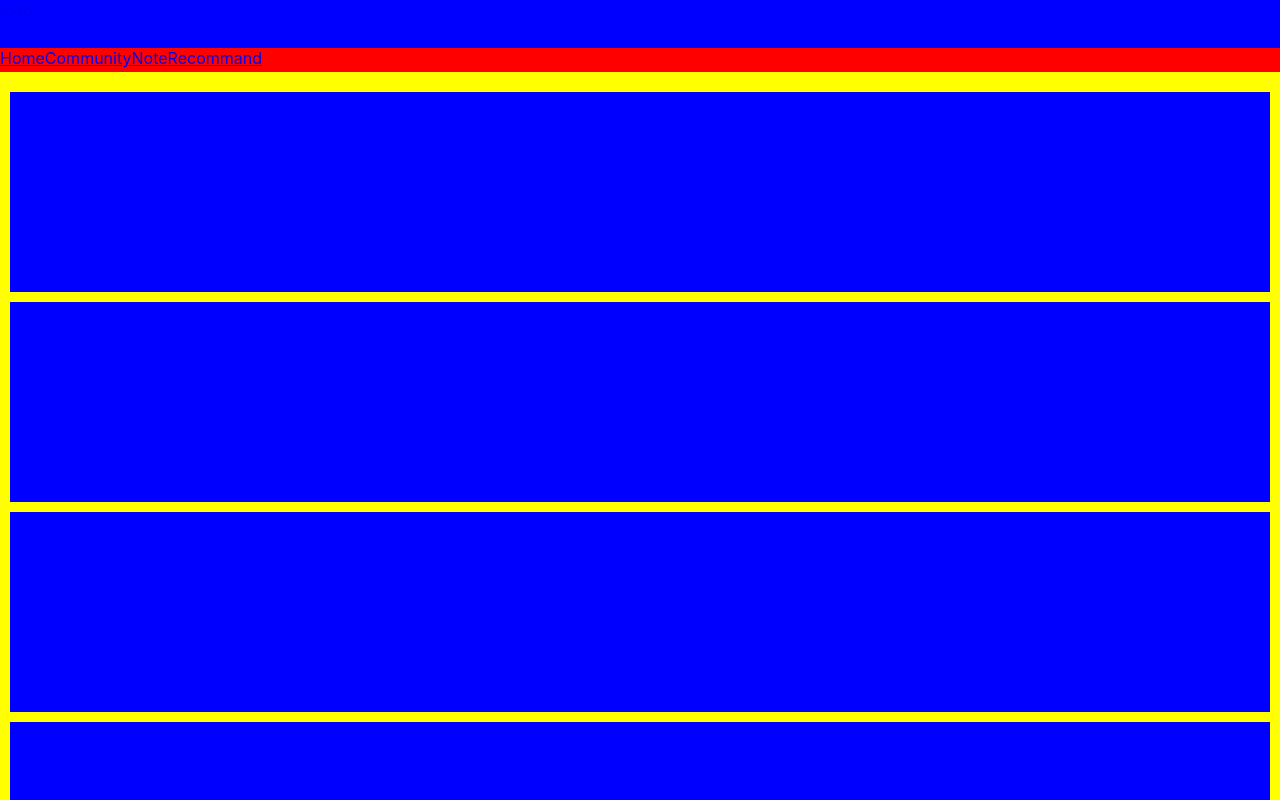
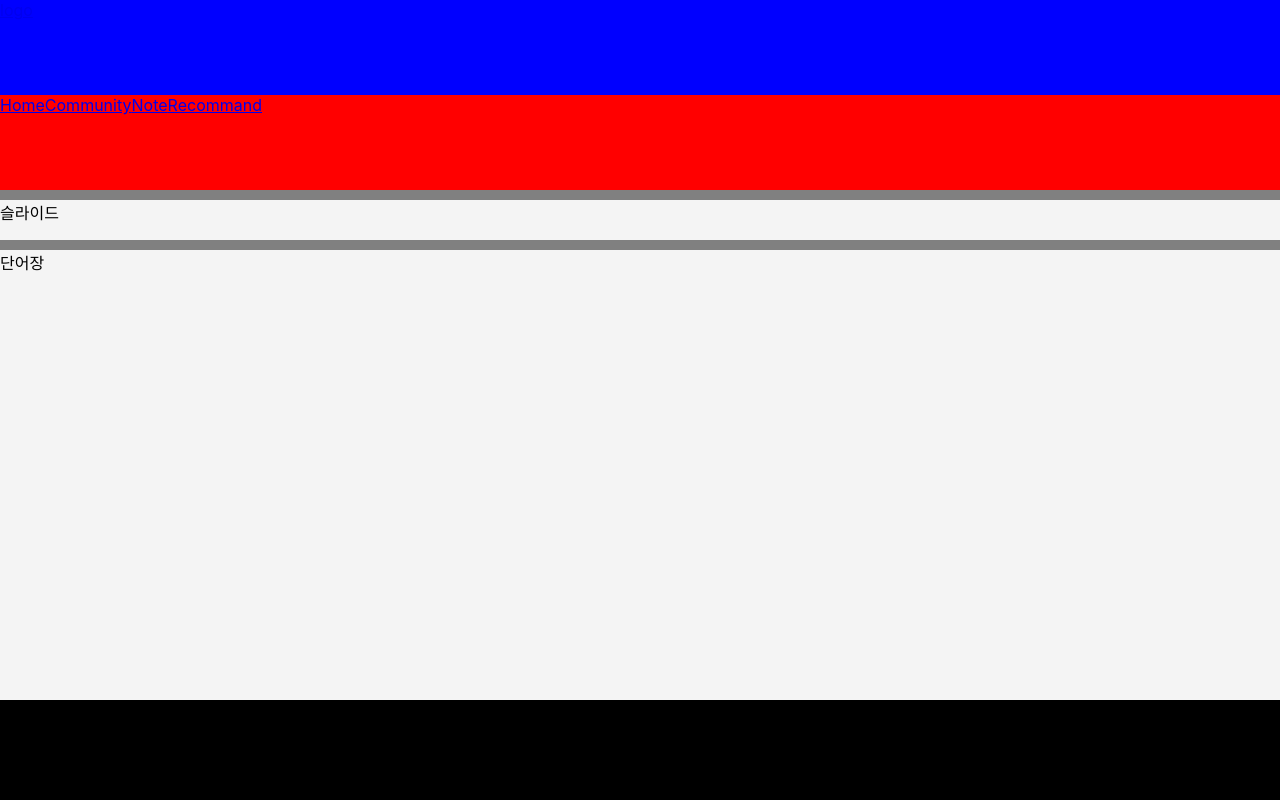
Before and after one commit to minu0897/capstone-yido, a React (Create React App) app: page / in a window 1280 px wide. Built offline with nearby package versions, Linux system fonts and the light colour scheme.

Commit message:
div Architecture

```diff
--- /dev/null
+++ b/src/components/common/footer/Footer.css
@@ -0,0 +1,5 @@
+.footer {
+    display: flex;
+    min-height: 100px; /* 뷰포트의 전체 높이 */
+    background-color: black;
+}
--- /dev/null
+++ b/src/components/common/footer/Footer.jsx
@@ -0,0 +1,11 @@
+import React from 'react';
+import './Footer.css'
+
+const Footer = () => {
+  return (
+    <div className='footer'>
+    </div>
+  );
+};
+
+export default Footer;
--- a/src/components/common/header/Header.css
+++ b/src/components/common/header/Header.css
@@ -1,4 +1,4 @@
 .header {
-    height: 100px;
+    height: 118px;
     background-color: blue;
 }
--- a/src/components/common/navigation/Navigation.css
+++ b/src/components/common/navigation/Navigation.css
@@ -1,4 +1,4 @@
 .navigation {
-    height: 50px;
+    height: 118px;
     background-color: red;
 }
--- a/src/index.css
+++ b/src/index.css
@@ -15,11 +15,10 @@ code {
   display: flex;
   flex-direction: column;
   height: 100vh; /* 전체 뷰포트 높이 */
+  overflow: auto;
 }
 .box{
-  left: 10%;
-  right: 10%;
-  background-color: blue;
+  background-color: #F4F4F4;
   height: 200px;
   margin-top: 10px;
 }
--- a/src/index.js
+++ b/src/index.js
@@ -2,6 +2,7 @@ import { BrowserRouter, Route, Routes } from 'react-router-dom';
 import ReactDOM from 'react-dom/client';
 import './index.css';
 import Header from './components/common/header/Header';
+import Footer from './components/common/footer/Footer';
 import Navigation from './components/common/navigation/Navigation';
 import Home from './pages/Home/Home';
 import Note from './pages/Note/Note';
@@ -22,6 +23,7 @@ root.render(
         <Route path='/Note' element={<Note />} />
         <Route path='/Recommand' element={<Recommand />} />
       </Routes>
+      <Footer />
     </BrowserRouter>
   </div>
 );
--- a/src/pages/Home/Home.css
+++ b/src/pages/Home/Home.css
@@ -1,6 +1,4 @@
 .home {
-  background-color: yellow;
-  padding: 10px;
+  background-color: gray;
   flex-grow: 1; /* 나머지 공간 차지 */
-  overflow: scroll;
 }
--- a/src/pages/Home/Home.jsx
+++ b/src/pages/Home/Home.jsx
@@ -6,19 +6,11 @@ const Home = () => {
 
   return (
     <div className='home'>
-      <div className='box'>
+      <div className='box' style={{height: '40px'}}>
+        슬라이드
       </div>
-      <div className='box'>
-      </div>
-      <div className='box'>
-      </div>
-      <div className='box'>
-      </div>
-      <div className='box'>
-      </div>
-      <div className='box'>
-      </div>
-      <div className='box'>
+      <div className='box' style={{height: '450px'}}>
+        단어장
       </div>
     </div>
   );
```
